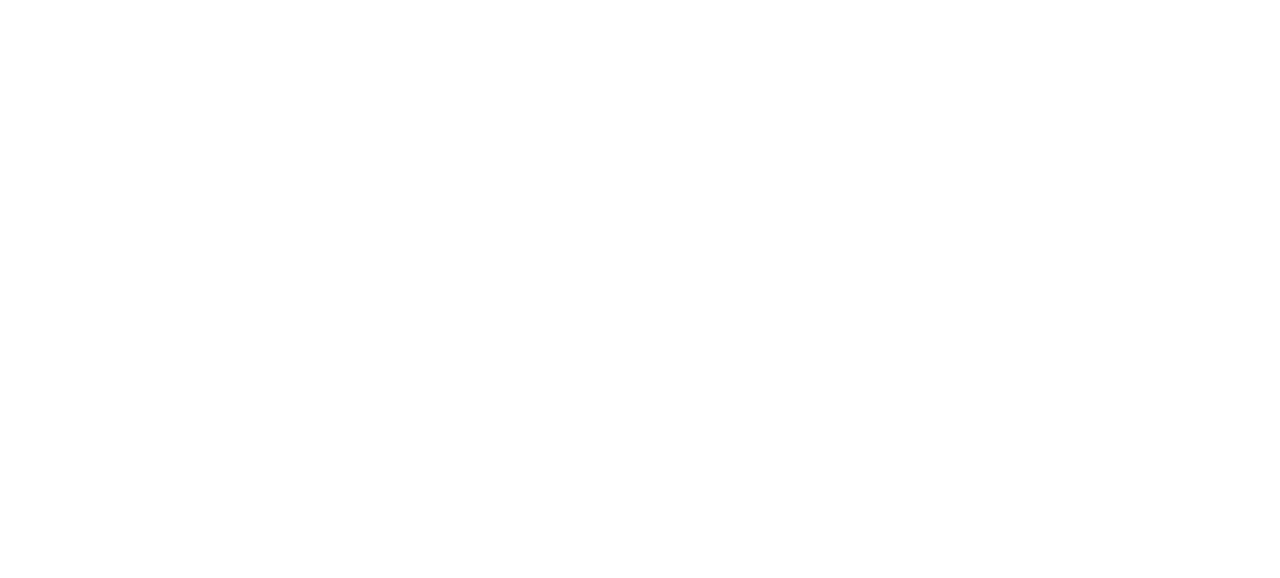
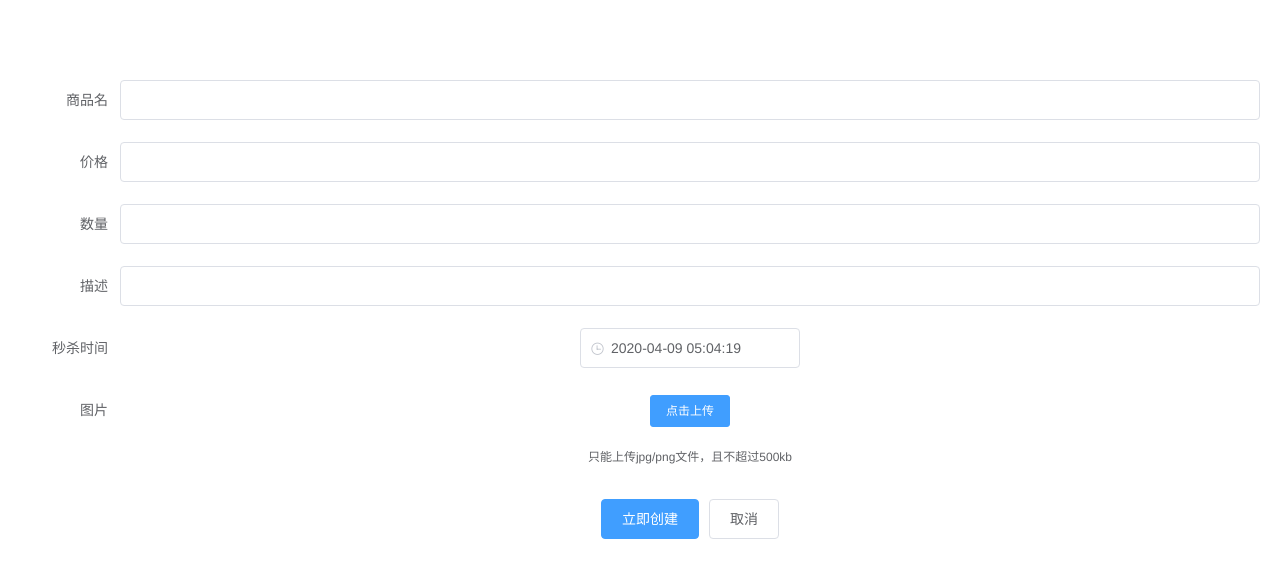
Before and after one commit to Vant1032/seckill-mall-front, a Vue app: page /#/merchant/createGoods in a window 1280 px wide. Shown: the top 578 px of the page. Built offline with nearby package versions, Linux system fonts and the light colour scheme.

Commit message:
初步完成创建商品界面，目前存submit问题

```diff
--- a/src/views/merchant/creategoods/index.vue
+++ b/src/views/merchant/creategoods/index.vue
@@ -1,10 +1,41 @@
 <template>
     <el-container>
         <el-header>
-
         </el-header>
         <el-main>
-
+            <div>
+                <el-form ref="createGoodsForm" :model="createGoodsForm" label-width="100px">
+                    <el-form-item label="商品名" prop="goodsName">
+                        <el-input v-model="createGoodsForm.goodsName"></el-input>
+                    </el-form-item>
+                    <el-form-item label="价格" prop="price">
+                        <el-input v-model="createGoodsForm.price" type="number"></el-input>
+                    </el-form-item>
+                    <el-form-item label="数量" prop="amount">
+                        <el-input v-model="createGoodsForm.amount" type="number"></el-input>
+                    </el-form-item>
+                    <el-form-item label="描述" prop="descInfo">
+                        <el-input v-model="createGoodsForm.descInfo"></el-input>
+                    </el-form-item>
+                    <el-form-item label="秒杀时间" prop="seckillTime">
+                        <el-date-picker v-model="createGoodsForm.seckillTime" type="datetime" placeholder="选择日期时间"></el-date-picker>
+                    </el-form-item>
+                    <el-form-item label="图片">
+                        <el-upload
+                                class="upload-demo"
+                                action="http://www.baidu.com"
+                                with-credentials
+                                list-type="picture">
+                            <el-button size="small" type="primary">点击上传</el-button>
+                            <div slot="tip" class="el-upload__tip">只能上传jpg/png文件，且不超过500kb</div>
+                        </el-upload>
+                    </el-form-item>
+                    <el-form-item>
+                        <el-button type="primary" @click="onSubmit('createGoodsForm')">立即创建</el-button>
+                        <el-button @click="resetForm('createGoodsForm')">取消</el-button>
+                    </el-form-item>
+                </el-form>
+            </div>
         </el-main>
         <el-footer>
 
@@ -14,7 +45,39 @@
 
 <script>
     export default {
-        name: "CreateGoods"
+        name: "CreateGoods",
+        data() {
+            return {
+                createGoodsForm: {
+                    goodsName: '',
+                    price: '',
+                    amount: '',
+                    descInfo: '',
+                    seckillTime: new Date(),
+                    imgUrl: '',
+                }
+            };
+        },
+        methods: {
+            onSubmit(formName) {
+                const that = this;
+                const form = this.$refs[formName];
+                console.log(this.$refs);
+                form.validate((valid) => {
+                    if (valid) {
+                        console.log(that);
+                        console.log(form.goodsName);
+                        console.log(form.descInfo);
+                    } else {
+                        return false;
+                    }
+
+                });
+            },
+            resetForm(formName) {
+                this.$refs[formName].resetFields();
+            }
+        }
     }
 </script>
 
--- a/src/views/merchant/login/components/LoginForm.vue
+++ b/src/views/merchant/login/components/LoginForm.vue
@@ -65,7 +65,7 @@
         methods: {
 
             submitForm(formName) {
-                var that = this;
+                const that = this;
                 this.$refs[formName].validate((valid) => {
                     if (valid) {
                         const form = that.ruleForm;
@@ -76,7 +76,7 @@
                             const data = response.data;
                             if (data.code === 0) {
                                 that.$store.isLogin = true;
-                                // window.location.href = '/#/index';
+                                window.location.href = '/#/merchant/manage';
                             } else if (!_.isEmpty(data.msg)) {
                                 that.$message(data.msg);
                             }
--- a/src/views/merchant/login/index.vue
+++ b/src/views/merchant/login/index.vue
@@ -13,8 +13,10 @@
     import LoginForm from "./components/LoginForm";
 
     export default {
-        name: 'Login',
-        components: {LoginForm},
+        name: 'MerchantLogin',
+        components: {
+            LoginForm
+        },
         data() {
             return {};
         },
--- a/src/views/user/login/components/LoginForm.vue
+++ b/src/views/user/login/components/LoginForm.vue
@@ -65,7 +65,7 @@
         methods: {
 
             submitForm(formName) {
-                var that = this;
+                const that = this;
                 this.$refs[formName].validate((valid) => {
                     if (valid) {
                         const form = that.ruleForm;
--- a/src/views/user/login/components/SignInForm.vue
+++ b/src/views/user/login/components/SignInForm.vue
@@ -111,7 +111,7 @@
         },
         methods: {
             submitForm(formName) {
-                let that = this;
+                const that = this;
                 this.$refs[formName].validate((valid) => {
                     if (valid) {
                         const form = that.ruleForm;
--- a/src/views/user/login/index.js
+++ /dev/null
@@ -1,3 +0,0 @@
-export default {
-
-}
```
